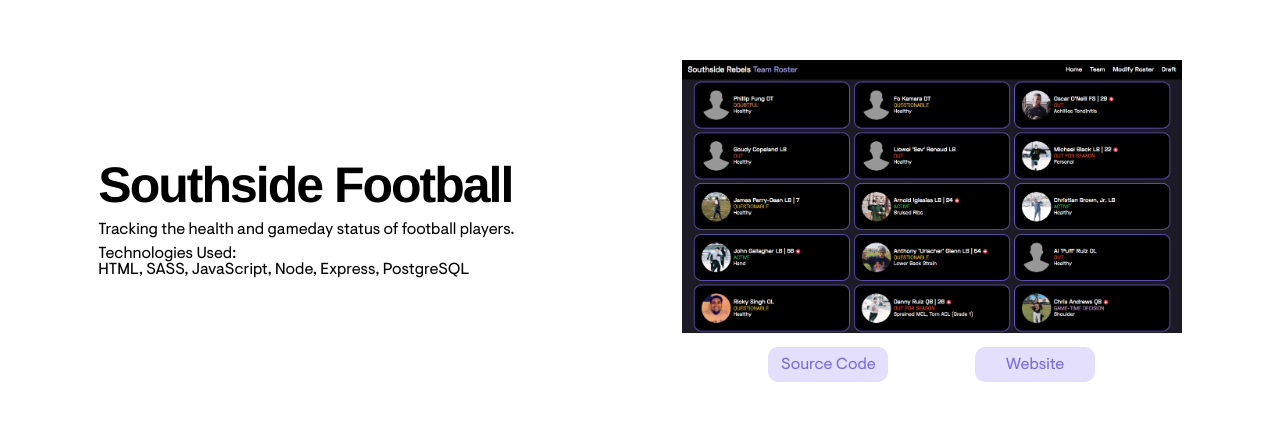
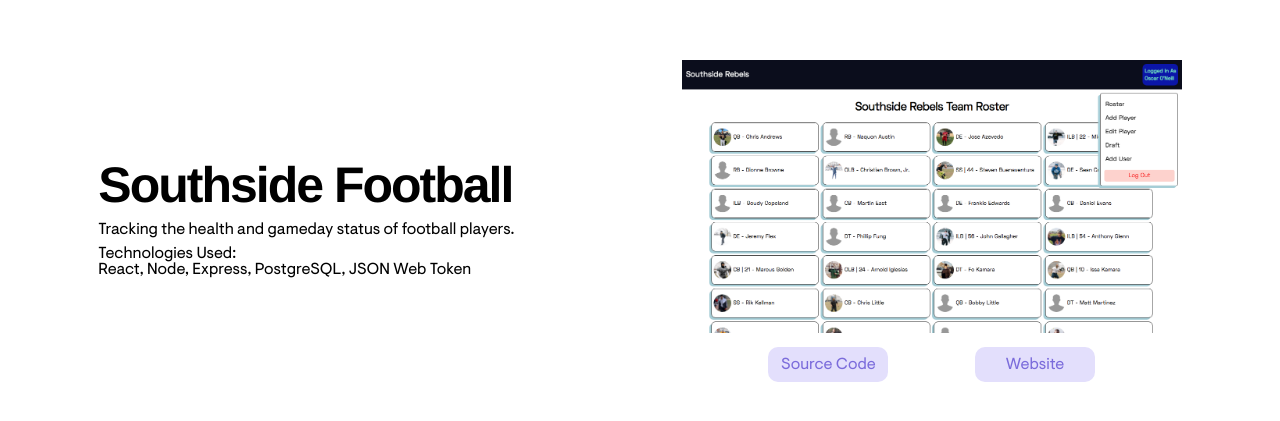
Before and after one commit to oscar-oneill/portfolio-old, a React (Create React App) app: page /portfolio in a window 1280 px wide. Shown: the part 4179-4600 px from the top of the page. Built offline with nearby package versions, Linux system fonts and the light colour scheme.

Commit message:
minor updates

```diff
--- a/src/components/Portfolio.jsx
+++ b/src/components/Portfolio.jsx
@@ -64,9 +64,9 @@ const Portfolio = () => {
                 title='Southside Football'
                 memo='Tracking the health and gameday status of football players.'
                 project={southside}
-                tech='HTML, SASS, JavaScript, Node, Express, PostgreSQL'
-                code='https://github.com/oscar-oneill/southside-footlball'
-                website='https://southsidefootball.herokuapp.com/'
+                tech='React, Node, Express, PostgreSQL, JSON Web Token'
+                code='https://github.com/oscar-oneill/southsiderebels'
+                website='https://southsiderebels.herokuapp.com/'
             />
 
         </div>
```
Also changed, not shown: src/media/images/southside.png, 1 other file (tests, documents, lock files or other folders).
